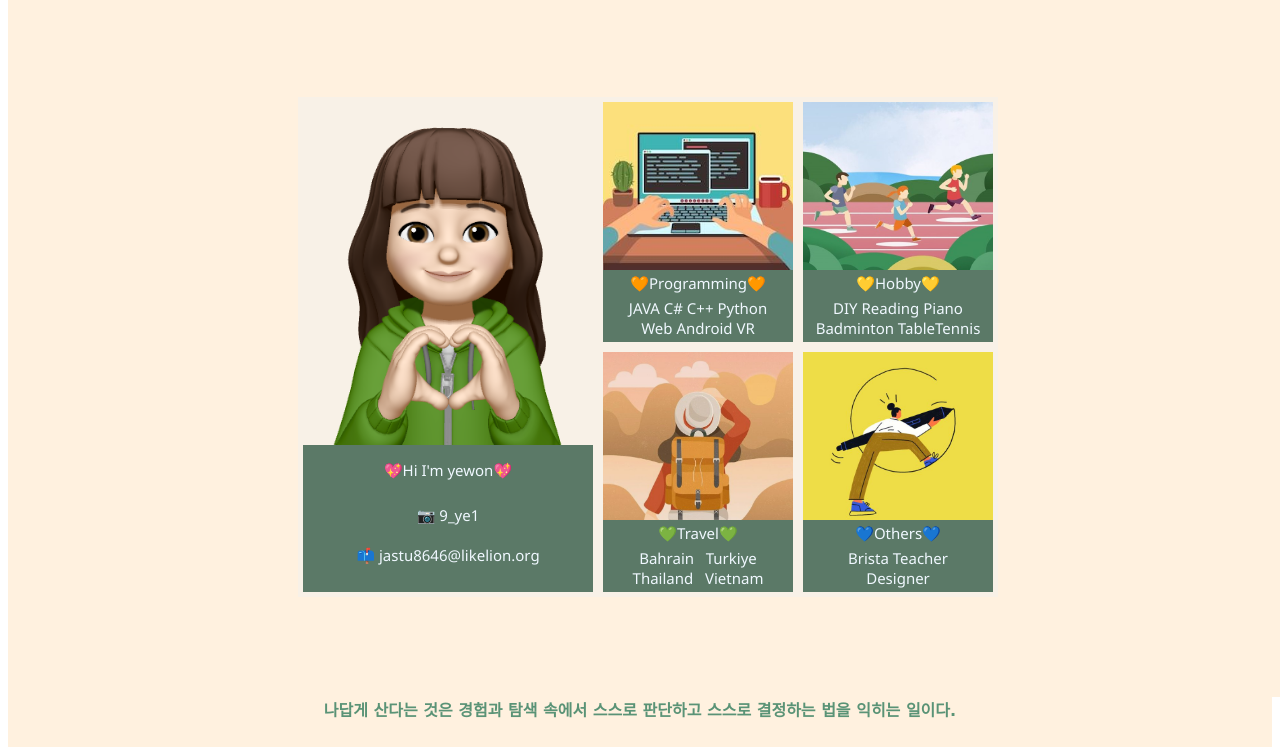
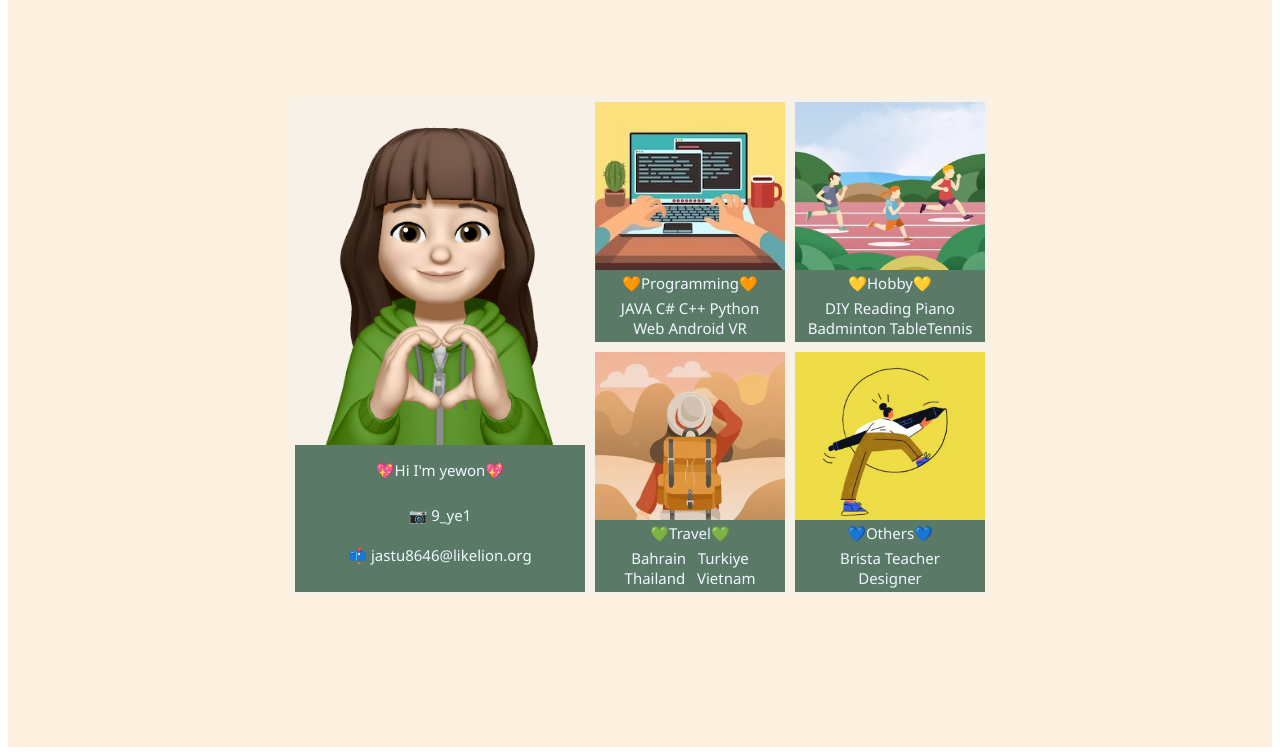
Before and after one commit to 9ye1/9ye1.github.io, a plain HTML site: page index.html in a window 1280 px wide. Shown: the part 161-916 px from the top of the page. Drawn offline with Linux system fonts and the light colour scheme; a web font is replaced by a local one.

Commit message:
change footer

```diff
--- a/index.html
+++ b/index.html
@@ -102,8 +102,6 @@
         <div id="t-story">
 
         </div>
-        <div>나답게 산다는 것은 경험과 탐색 속에서 스스로 판단하고 스스로 결정하는 법을 익히는 일이다.</div>
-
     </footer>
 
 
--- a/style.css
+++ b/style.css
@@ -57,7 +57,7 @@ a{
 section{
     padding-top: 150px;
     background-color: rgb(255, 241, 223);
-    width: 100vw;
+    width: 100%;
     height: 700px;
 
     display: flex;
```
